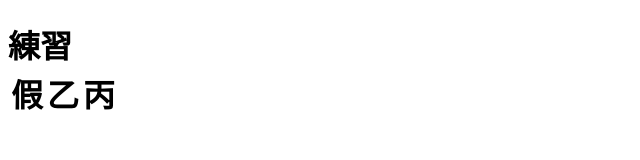
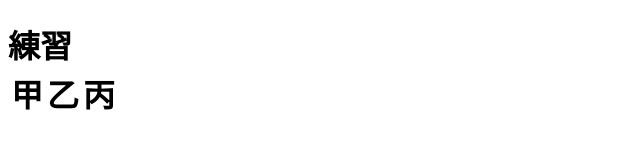
Before and after one commit to TsaiPeijun1110/tsai, a plain HTML site: page index.html in a window 1280 px wide. Shown: the full height of the page, 0-640 px from the left. Drawn offline with Linux system fonts and the light colour scheme.

Commit message:
index.html的內容

```diff
--- a/index.html
+++ b/index.html
@@ -9,7 +9,7 @@
     <h1>練習</1>
 <table>
     <tr>
-        <td>假</td>
+        <td>甲</td>
         <td>乙</td>
         <td>丙</td>
     </tr>
```
